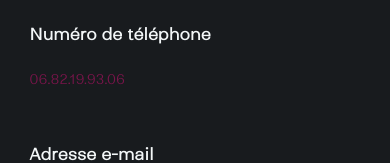
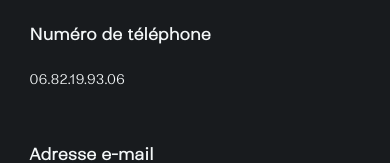
Before and after one commit to xiamem4/Portfolio, a plain HTML site: page index.html in a window 390 px wide. Shown: the part 3474-3637 px from the top of the page. Drawn offline with Linux system fonts and the light colour scheme; a web font is replaced by a local one.

Commit message:
CSS mobile

```diff
--- a/css/style.css
+++ b/css/style.css
@@ -381,7 +381,7 @@ footer p {
 
 .phone {
   text-decoration: none;
-  color: #7A154B;
+  color: #F3F7F8;
 }
 
 .hidden {
```
